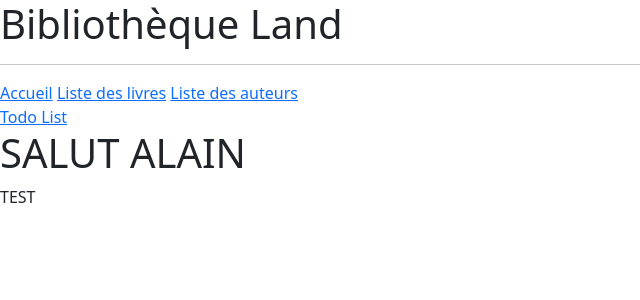
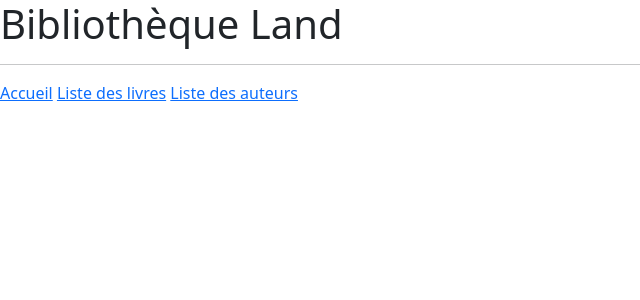
Before and after one commit to WalidJazayeri/Projet_biblio, a PHP site: page /index.php in a window 1280 px wide. Shown: the top 300 px of the page, without its empty margins (0-640 px from the left). Run offline with PHP 8.4, Linux system fonts and the light colour scheme; a stand-in replaces the project's code that opens the database connection; some libraries are stand-ins or nearby versions.

Commit message:
remise en place du site

```diff
--- a/header.php
+++ b/header.php
@@ -15,15 +15,9 @@ echo '<!doctype html>
 <hr>
 <a href="index.php">Accueil</a>
 <a href="list_books.php">Liste des livres</a>
-<a href="list_authors.php">Liste des auteurs</a>
-<div>
-    <a href="todo.php">Todo List</a>
-    <h1>SALUT ALAIN</h1>
-</div>';
+<a href="list_authors.php">Liste des auteurs</a>';
 
 require_once 'connec.php';
 $pdo = new \PDO(DSN, USER, PASS);
 
 ?>
-
-TEST
```
